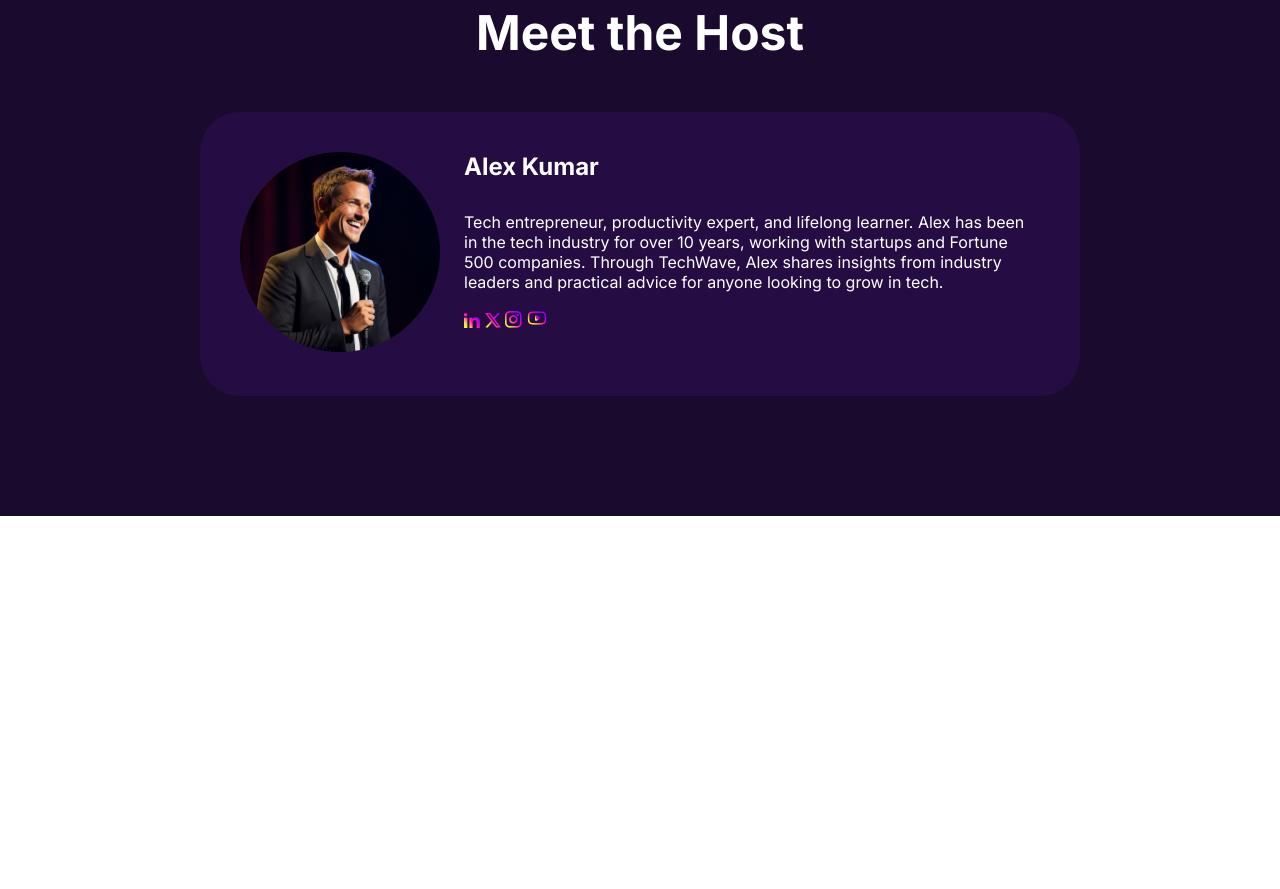
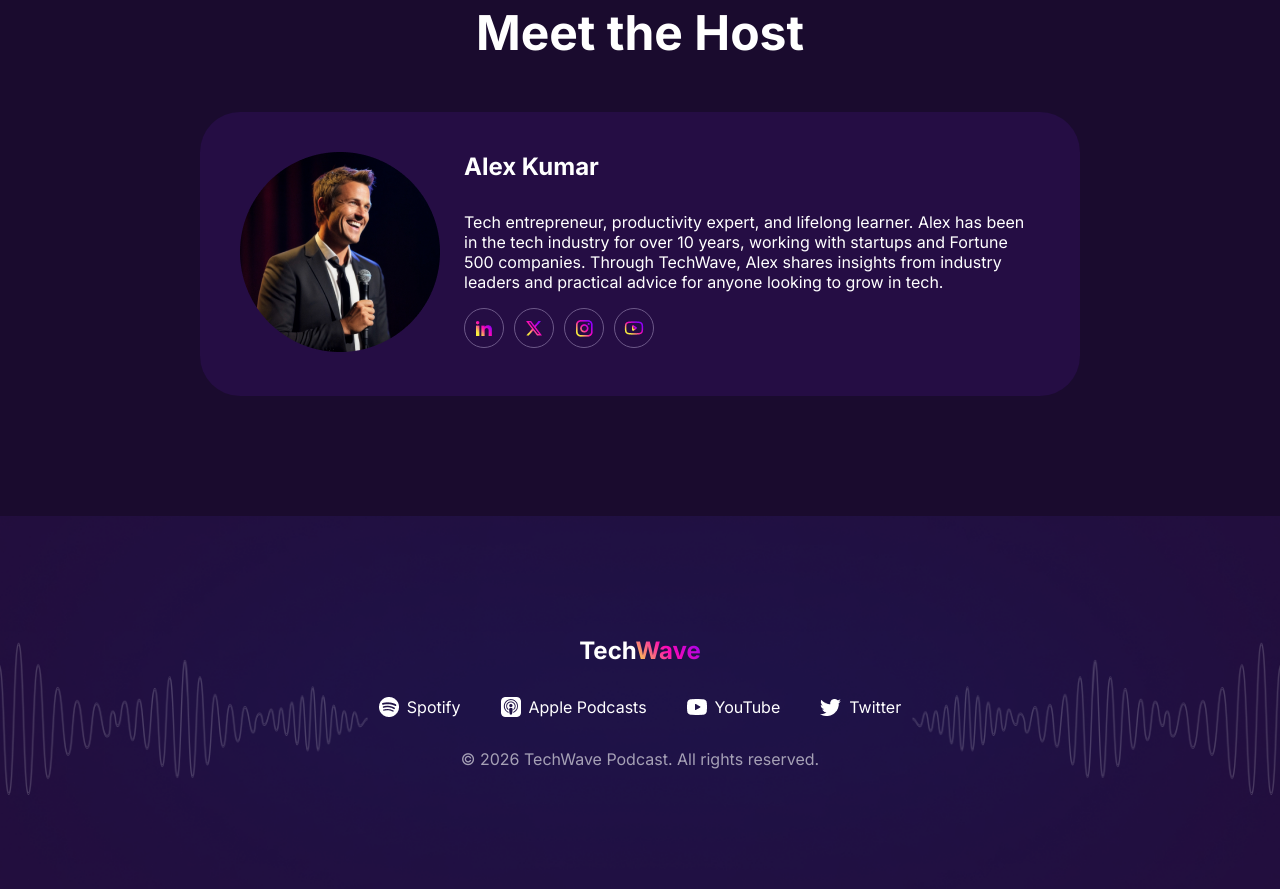
Before and after one commit to Sanyul-islam/assignment-2, a plain HTML site: page index.html in a window 1280 px wide. Shown: the part 3497-4386 px from the top of the page. Before the commit the page ends 4013 px from the top, so only its background shows below. Drawn offline with Linux system fonts and the light colour scheme.

Commit message:
footer added

```diff
--- a/index.html
+++ b/index.html
@@ -242,7 +242,7 @@
                 </p>
                 <div class="time flex">
                   <img src="./asset/clock.png" alt="" />
-                  <p>42 min</p>
+                  <p>51 min</p>
                 </div>
               </div>
             </div>
@@ -264,15 +264,30 @@
                 anyone looking to grow in tech.
               </p>
                 <div class="icon">
-                    <img src="./asset/linkedin.png" alt="" />
-                    <img src="./asset/x.png" alt=""/>
-                    <img src="./asset/instagram.png" alt="" />
-                    <img src="./asset/youtube.png" alt="" />
+                    <div class="icon-image"><img src="./asset/linkedin.png" alt="" /></div>
+                    <div class="icon-image"><img src="./asset/x.png" alt=""/></div>
+                    <div class="icon-image"><img src="./asset/instagram.png" alt="" /></div>
+                    <div class="icon-image"><img src="./asset/youtube.png" alt="" /></div>
                 </div>
             </div>
           </div>
         </div>
       </section>
     </main>
+    <footer>
+        <section class="container color-primary text-center">
+            <div><h1>Tech<span class="color-rgb">Wave</span></h1></div>
+        <div class="ft-icon flex">
+            <div class="ft-icon-item"><img src="./asset/spotify.png" alt=""><p>Spotify</p></div>
+            <div class="ft-icon-item"><img src="./asset/apple-podcast.png" alt=""><p>Apple Podcasts</p></div>
+            <div class="ft-icon-item"><img src="./asset/youtube-podcast.png" alt=""><p>YouTube</p></div>
+            <div class="ft-icon-item"><img src="./asset/twitter.png" alt=""><p>Twitter</p></div>
+        </div>
+        <div class="copy-right">
+            <p> &copy; 2026 TechWave Podcast. All rights reserved.</p>
+        </div>
+        </section>
+
+    </footer>
   </body>
 </html>
--- a/styles.css
+++ b/styles.css
@@ -250,6 +250,8 @@ main .grid-container h2{
     padding: 24px;
     border-radius: 0px 0px 24px 24px;
     background: rgba(37, 13, 68, 1);
+    display: flex;
+    flex-direction: column;
 }
 .time{
     color: #00FF88;
@@ -275,8 +277,53 @@ main .grid-container h2{
     align-items: flex-start;
     gap: 16px;
 }
-
-
+.icon{
+    display: flex;
+    flex-direction: row;
+    gap: 10px;
+}
+.icon-image{
+    width: 40px;
+    height: 40px;
+    padding: 10px;
+    border: 1px solid rgb(109, 89, 137);
+    border-radius: 50%;
+    display: flex;
+    justify-content: center;
+    align-items: center;
+}
+.icon-image:hover{
+    transform: scale(1.5);
+    z-index: 3;
+    transition: 0.5s;
+    background: #05b5ea;
+}
+footer section{
+    background-image: url(./asset/footer-bg.png);
+    background-position: center;
+    background-repeat: no-repeat;
+    background-size: cover;
+    padding: 120px;
+    display: flex;
+    flex-direction: column;
+    gap: 32px;
+}
+.copy-right{
+    font-size: 1rem;
+    font-weight: 400;
+    opacity: 0.6;
+}
+.ft-icon{
+    justify-content: center;
+    align-items: center;
+    gap: 40px;
+}
+.ft-icon-item{
+    display: flex;
+    justify-content: center;
+    align-items: center;
+    gap: 8px;
+}
 /* Responsive design */
 
 /* for small device */
```
